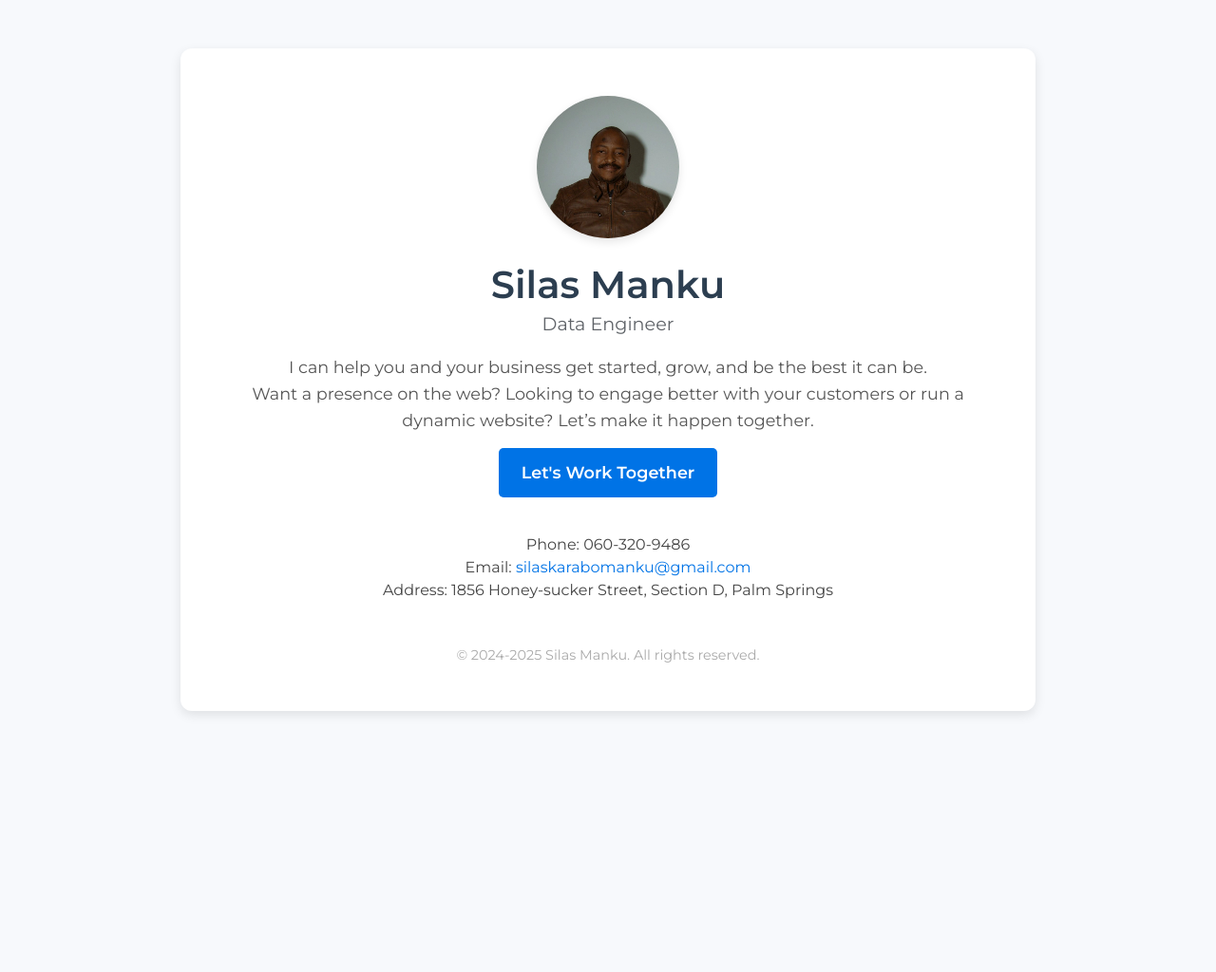
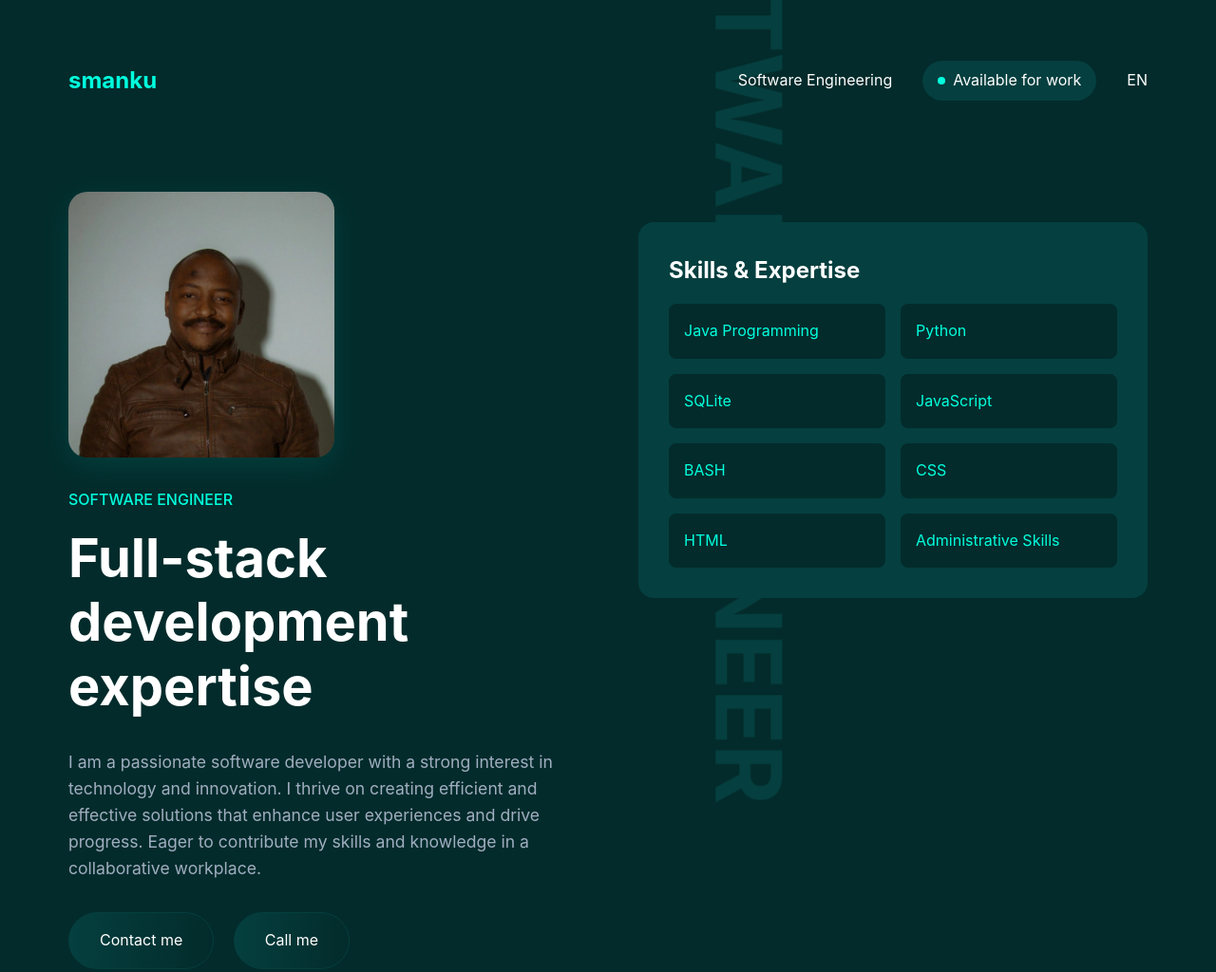
Before and after one commit to SeaLion-123/Silas-manku-first_profile, a plain HTML site: page index.html in a window 1280 px wide. Shown: the whole page at 95% size. Before the commit the page ends 800 px from the top, so only its background shows below. Drawn offline with Linux system fonts and the light colour scheme.

Commit message:
Refreshed website

```diff
--- a/index.html
+++ b/index.html
@@ -3,137 +3,252 @@
 <head>
     <meta charset="UTF-8">
     <meta name="viewport" content="width=device-width, initial-scale=1.0">
-    <title>Silas Manku - Developer Portfolio</title>
-    <link href="https://fonts.googleapis.com/css2?family=Montserrat:wght@400;600&display=swap" rel="stylesheet">
+    <title>Silas Manku - Software Engineer</title>
     <style>
-        /* Basic reset */
         * {
             margin: 0;
             padding: 0;
             box-sizing: border-box;
+            font-family: -apple-system, BlinkMacSystemFont, "Segoe UI", Roboto, sans-serif;
         }
 
-        /* Body Styling */
         body {
-            font-family: 'Montserrat', sans-serif;
-            background-color: #f7f9fc;
-            color: #333;
+            background-color: #032b2b;
+            color: white;
+            line-height: 1.6;
+        }
+
+        .container {
+            max-width: 1200px;
+            margin: 0 auto;
+            padding: 2rem;
+        }
+
+        nav {
+            display: flex;
+            justify-content: space-between;
+            align-items: center;
+            padding: 2rem 0;
+        }
+
+        .logo {
+            color: #00ffdd;
+            font-size: 1.5rem;
+            font-weight: bold;
+        }
+
+        .nav-items {
+            display: flex;
+            gap: 2rem;
+            align-items: center;
+        }
+
+        .status-pill {
+            background-color: #053f3f;
+            padding: 0.5rem 1rem;
+            border-radius: 50px;
             display: flex;
             align-items: center;
-            justify-content: center;
-            min-height: 100vh;
+            gap: 0.5rem;
         }
 
-        /* Container Styling */
-        .container {
-            max-width: 900px;
-            background-color: #fff;
-            padding: 50px;
-            margin: 20px;
-            border-radius: 12px;
-            box-shadow: 0px 4px 12px rgba(0, 0, 0, 0.1);
-            text-align: center;
+        .status-dot {
+            width: 8px;
+            height: 8px;
+            background-color: #00ffdd;
+            border-radius: 50%;
         }
 
-        /* Profile Photo Styling */
-        .profile-photo {
-            width: 150px;
-            height: 150px;
-            border-radius: 50%;
-            object-fit: cover;
-            margin-bottom: 20px;
-            box-shadow: 0px 4px 10px rgba(0, 0, 0, 0.1);
+        .main-content {
+            display: flex;
+            gap: 4rem;
+            margin-top: 4rem;
+            position: relative;
         }
 
-        /* Header Styling */
-        .header h1 {
-            font-weight: 600;
-            font-size: 2.5em;
-            color: #2c3e50;
-            margin-bottom: 5px;
+        .left-section {
+            flex: 1;
+            display: flex;
+            flex-direction: column;
+            gap: 2rem;
         }
 
-        .header h2 {
-            font-weight: 400;
-            color: #5f6368;
-            font-size: 1.2em;
-            margin-bottom: 20px;
+        .right-section {
+            flex: 1;
         }
 
-        /* Intro Section Styling */
-        .intro {
-            font-size: 1.1em;
-            line-height: 1.6;
-            color: #555;
-            margin-bottom: 30px;
+        .photo-container {
+            width: 280px;
+            height: 280px;
+            border-radius: 20px;
+            overflow: hidden;
+            position: relative;
+            background: #053f3f;
+            box-shadow: 0 8px 32px rgba(0, 255, 221, 0.1);
         }
 
-        /* Call to Action Button */
-        .cta-button {
-            background-color: #0073e6;
-            color: #fff;
-            padding: 12px 24px;
-            border-radius: 5px;
-            text-decoration: none;
-            font-weight: 600;
-            transition: background-color 0.3s;
-            margin-top: 15px;
-            display: inline-block;
+        .photo-container img {
+            width: 100%;
+            height: 100%;
+            object-fit: cover;
+            transition: transform 0.3s ease;
         }
 
-        .cta-button:hover {
-            background-color: #005bb5;
+        .photo-container:hover img {
+            transform: scale(1.05);
         }
 
-        /* Contact Section */
-        .contact-info {
-            color: #444;
-            margin: 40px 0;
+        .photo-border {
+            position: absolute;
+            top: -5px;
+            left: -5px;
+            right: -5px;
+            bottom: -5px;
+            border: 2px solid #00ffdd;
+            border-radius: 25px;
+            pointer-events: none;
+            opacity: 0.3;
         }
 
-        .contact-info p, .contact-info a {
-            color: #444;
-            margin: 5px 0;
-            font-size: 1em;
+        .title-tag {
+            color: #00ffdd;
+            margin-bottom: 1rem;
+            font-weight: 500;
         }
 
-        .contact-info a {
-            color: #0073e6;
-            text-decoration: none;
+        h1 {
+            font-size: 3.5rem;
+            line-height: 1.2;
+            margin-bottom: 2rem;
         }
 
-        /* Footer */
-        footer {
-            font-size: 0.9em;
-            color: #aaa;
-            margin-top: 50px;
+        .description {
+            color: #a0aec0;
+            margin-bottom: 2rem;
+            font-size: 1.1rem;
+        }
+
+        .contact-button {
+            background: linear-gradient(to right, #053f3f, #032b2b);
+            color: white;
+            padding: 1rem 2rem;
+            border-radius: 50px;
+            text-decoration: none;
+            display: inline-block;
+            margin-right: 1rem;
+            border: 1px solid #053f3f;
+            transition: all 0.3s ease;
+        }
+
+        .contact-button:hover {
+            transform: translateY(-2px);
+            box-shadow: 0 5px 15px rgba(0,0,0,0.2);
+        }
+
+        .skills-card {
+            background-color: #053f3f;
+            padding: 2rem;
+            border-radius: 1rem;
+            margin-top: 2rem;
+        }
+
+        .skills-grid {
+            display: grid;
+            grid-template-columns: repeat(2, 1fr);
+            gap: 1rem;
+            margin-top: 1rem;
+        }
+
+        .skill-item {
+            background-color: #032b2b;
+            padding: 1rem;
+            border-radius: 0.5rem;
+            color: #00ffdd;
+        }
+
+        .side-text {
+            position: fixed;
+            right: -2rem;
+            bottom: 50%;
+            transform: rotate(90deg);
+            font-size: 6rem;
+            color: #053f3f;
+            font-weight: bold;
+            z-index: -1;
+        }
+
+        @media (max-width: 768px) {
+            .main-content {
+                flex-direction: column;
+            }
+            .side-text {
+                display: none;
+            }
+            h1 {
+                font-size: 2.5rem;
+            }
+            .photo-container {
+                width: 200px;
+                height: 200px;
+            }
         }
     </style>
 </head>
 <body>
     <div class="container">
-        <img src="1722422817022.jpeg" alt="Silas Manku's Profile Photo" class="profile-photo">
+        <nav>
+            <div class="logo">smanku</div>
+            <div class="nav-items">
+                <div>Software Engineering</div>
+                <div class="status-pill">
+                    <span class="status-dot"></span>
+                    Available for work
+                </div>
+                <div>EN</div>
+            </div>
+        </nav>
 
-        <div class="header">
-            <h1>Silas Manku</h1>
-            <h2>Data Engineer</h2>
+        <div class="main-content">
+            <div class="left-section">
+                <div class="photo-container">
+                    <img src="1722422817022.jpeg" alt="Silas Manku">
+                    <div class="photo-border"></div>
+                </div>
+
+                <div class="content">
+                    <div class="title-tag">SOFTWARE ENGINEER</div>
+                    <h1>Full-stack development expertise</h1>
+                    <p class="description">
+                        I am a passionate software developer with a strong interest in technology and
+                        innovation. I thrive on creating efficient and effective solutions that enhance user
+                        experiences and drive progress. Eager to contribute my skills and knowledge in a
+                        collaborative workplace.
+                    </p>
+                    <div>
+                        <a href="mailto:silaskarabomanku@gmail.com" class="contact-button">Contact me</a>
+                        <a href="cell:0603209486" class="contact-button">Call me</a>
+                    </div>
+                </div>
+            </div>
+
+            <div class="right-section">
+                <div class="skills-card">
+                    <h2>Skills & Expertise</h2>
+                    <div class="skills-grid">
+                        <div class="skill-item">Java Programming</div>
+                        <div class="skill-item">Python</div>
+                        <div class="skill-item">SQLite</div>
+                        <div class="skill-item">JavaScript</div>
+                        <div class="skill-item">BASH</div>
+                        <div class="skill-item">CSS</div>
+                        <div class="skill-item">HTML</div>
+                        <div class="skill-item">Administrative Skills</div>
+                    </div>
+                </div>
+            </div>
         </div>
+    </div>
 
-        <div class="intro">
-            <p>I can help you and your business get started, grow, and be the best it can be.</p>
-            <p>Want a presence on the web? Looking to engage better with your customers or run a dynamic website? Let’s make it happen together.</p>
-            <a href="#contact" class="cta-button">Let's Work Together</a>
-        </div>
-
-        <div class="contact-info" id="contact">
-            <p>Phone: 060-320-9486</p>
-            <p>Email: <a target="_blank" href="mailto:silaskarabomanku@gmail.com">silaskarabomanku@gmail.com</a></p>
-            <p>Address: 1856 Honey-sucker Street, Section D, Palm Springs</p>
-        </div>
-
-        <footer>
-            &copy; 2024-2025 Silas Manku. All rights reserved.
-        </footer>
-    </div>
+    <div class="side-text">SOFTWARE ENGINEER</div>
 </body>
 </html>
```
